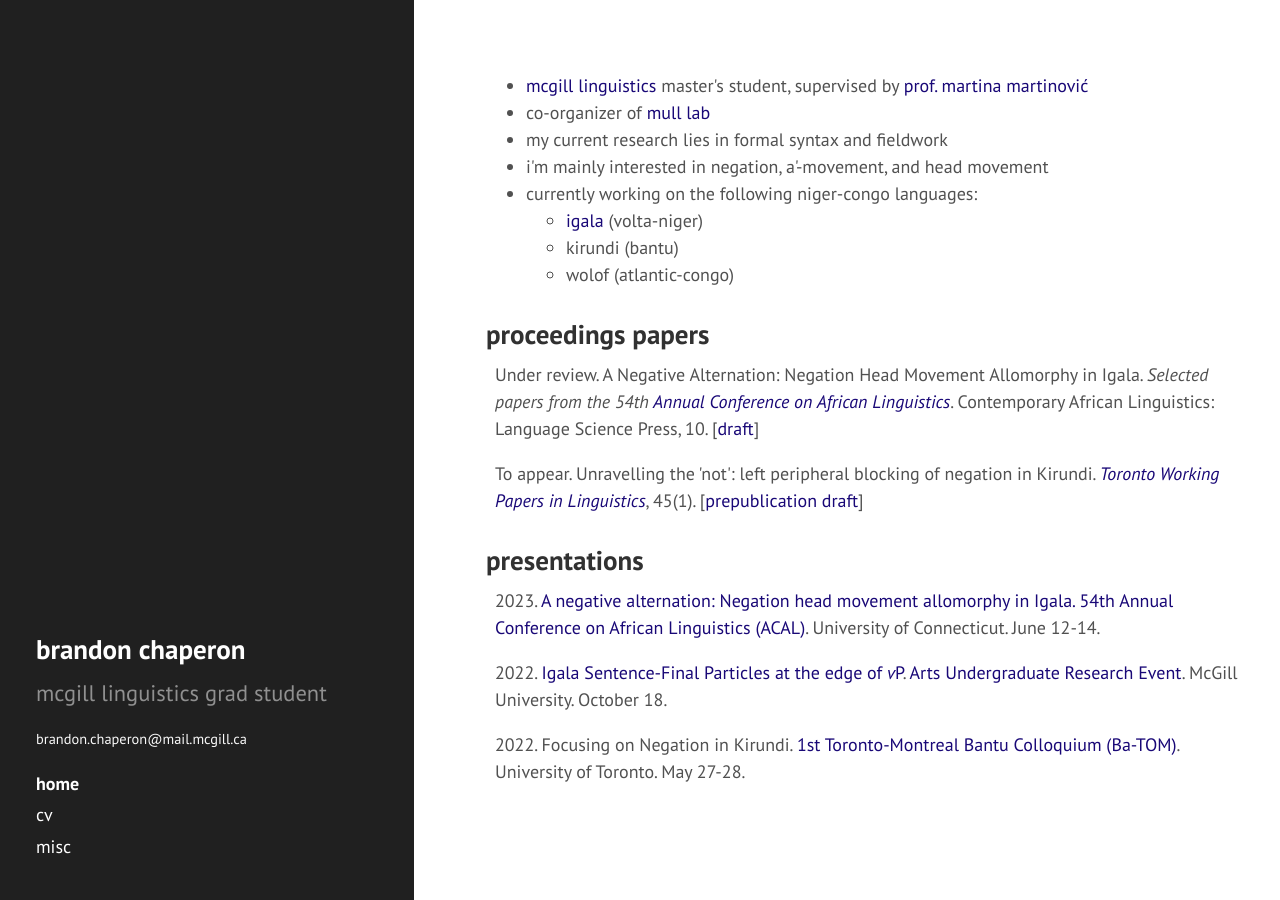
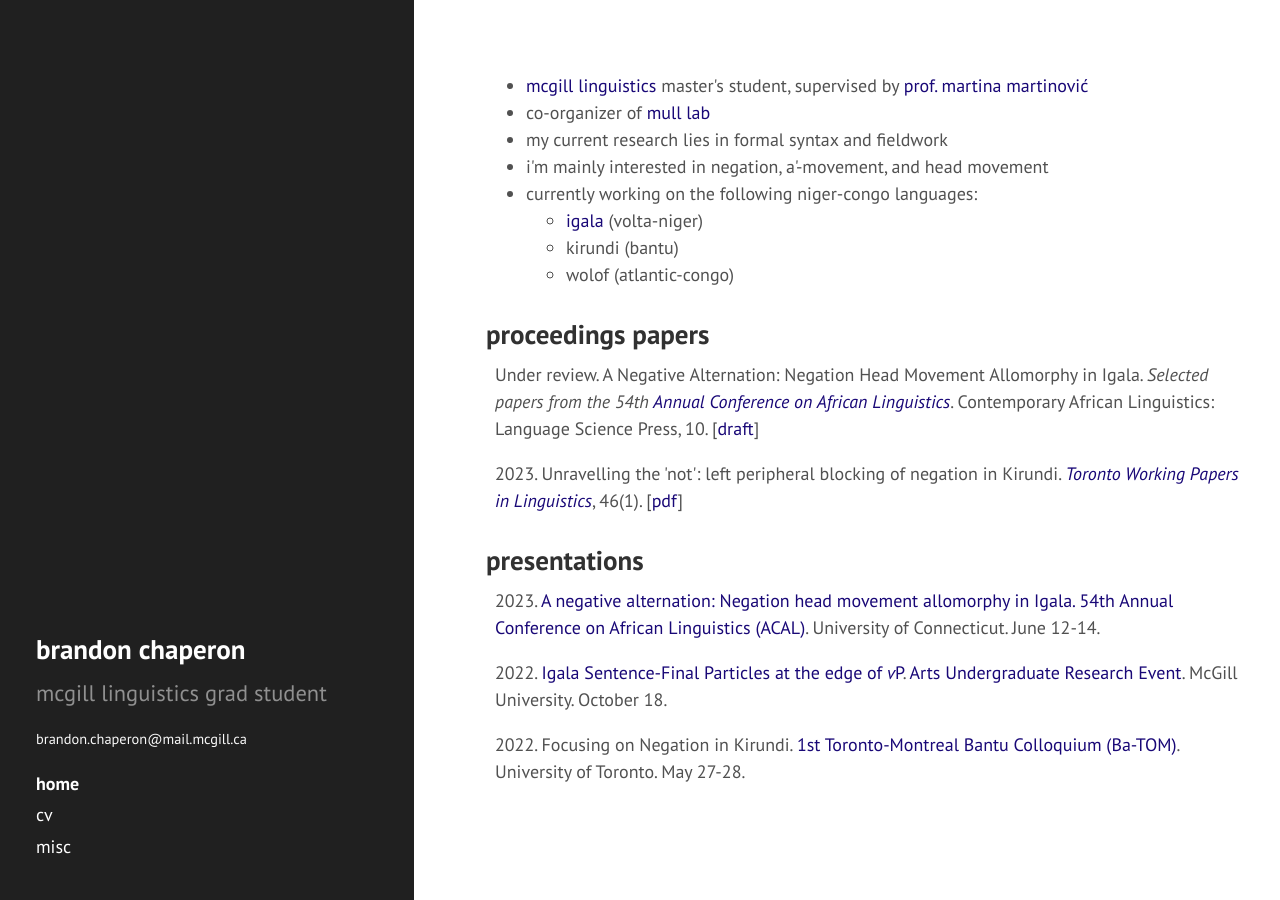
Before and after one commit to bchaper0n/bchaper0n.github.io, a Jekyll site: the page built from index.html, in a window 1280 px wide. Built offline with Jekyll 4.4.1, drawn with Linux system fonts in a browser that asks for light colours; comment, search, counter and statistics services are not loaded.

Commit message:
added published kirundi paper

```diff
--- a/index.html
+++ b/index.html
@@ -19,7 +19,7 @@ title: home
 <h2 style="margin-top: 30px;">proceedings papers</h2>
 <div style="margin-left: 0.5em;">
     <p>Under review. A Negative Alternation: Negation Head Movement Allomorphy in Igala. <em>Selected papers from the 54th <a href="https://acal.linguistlist.org/">Annual Conference on African Linguistics</a></em>. Contemporary African Linguistics: Language Science Press, 10. [<a href="./docs/chaperon___ACAL_54___Neg_head_move__Paper___web_draft_.pdf">draft</a>]</p>
-    <p>To appear. Unravelling the 'not': left peripheral blocking of negation in Kirundi. <em><a href="https://twpl.library.utoronto.ca/index.php/twpl">Toronto Working Papers in Linguistics</a></em>, 45(1). [<a href="./docs/chaperon___TWPL___Unravelling_the_not__Proofread___web_draft__.pdf">prepublication draft</a>]</p>
+    <p>2023. Unravelling the 'not': left peripheral blocking of negation in Kirundi. <em><a href="https://twpl.library.utoronto.ca/index.php/twpl">Toronto Working Papers in Linguistics</a></em>, 46(1). [<a href="https://twpl.library.utoronto.ca/index.php/twpl/article/view/39257">pdf</a>]</p>
 </div>
 
 <h2 style="margin-top: 30px;">presentations</h2>
```
